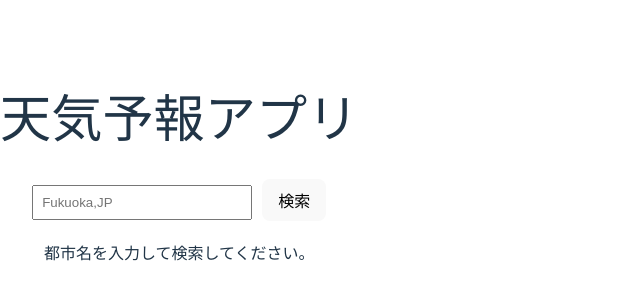
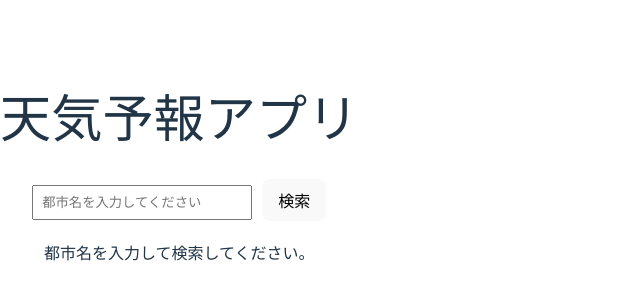
Before and after one commit to portora1/weather-app, a React (Vite) app: page / in a window 1280 px wide. Shown: the part 240-540 px from the top of the page, without its empty margins (0-640 px from the left). Built offline with nearby package versions, Linux system fonts and the light colour scheme; no server answers.

Commit message:
エンターキーで動作するように変更

```diff
--- a/src/App.tsx
+++ b/src/App.tsx
@@ -36,19 +36,23 @@ function App() {
       setWeatherData(null);
     }
   };
+  const handleFormSubmit = (e: React.FormEvent) => {
+    e.preventDefault();
+    handleSearch();
+  };
 
   return (
     <div className="App">
       <h1>天気予報アプリ</h1>
-      <div className="form">
+      <form className="form" onSubmit={handleFormSubmit}>
       <input
         type="text"
         value={city}
         onChange={(e) => setCity(e.target.value)}
-        placeholder="Fukuoka,JP"
+        placeholder="都市名を入力してください"
       />
-      <button onClick={handleSearch}>検索</button>
-      </div>
+      <button type="submit">検索</button>
+      </form>
     {weatherData ? (
     <div className="weather-result">
       <h2>都市名:{weatherData.name}</h2>
```
